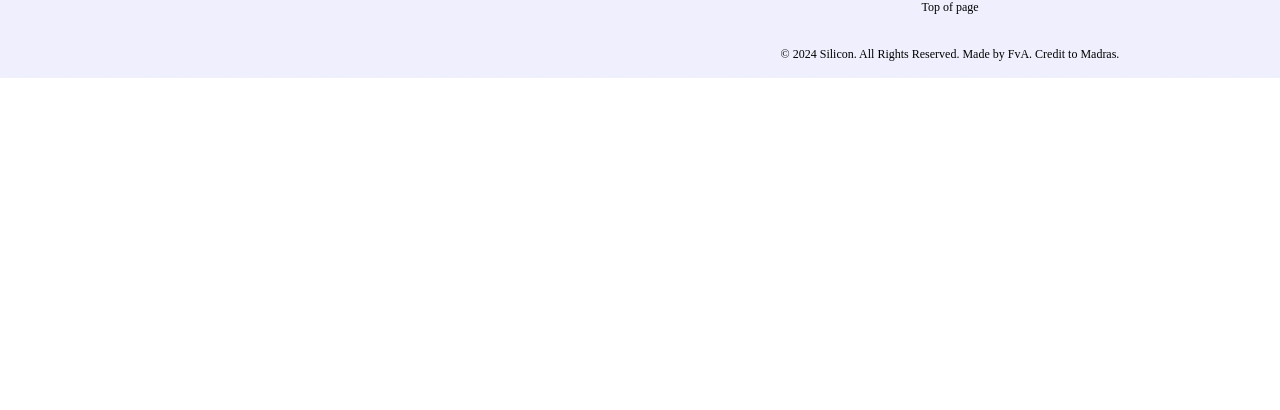
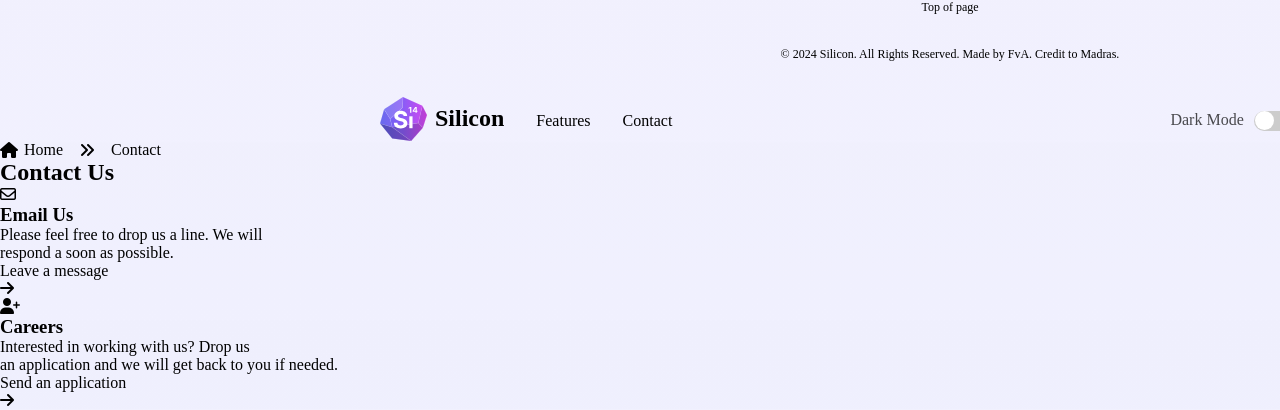
Before and after one commit to FvonAhn/Javafrontend, a React (Vite) app: page / in a window 1280 px wide. Shown: the part 5122-5532 px from the top of the page. Before the commit the page ends 5200 px from the top, so only its background shows below. Built offline with nearby package versions, Linux system fonts and the light colour scheme; no server answers.

Commit message:
Started adding stuff to the new contact page

```diff
--- a/src/App.jsx
+++ b/src/App.jsx
@@ -5,6 +5,7 @@ import ThirdPage from './Components/ThirdPage'
 import PageFour from './Components/PageFour'
 import FifthPage from './Components/FifthPage'
 import SixthPage from './Components/SixthPage'
+import Contact from './Components/Contact'
 
 function App  ()  {
 
@@ -29,6 +30,9 @@ function App  ()  {
       <section id="sixth-page">
         <SixthPage />
       </section>
+      <section id="test-page">
+        <Contact />
+      </section>
     </>
 
   )
--- a/src/Assets/css/styles.css
+++ b/src/Assets/css/styles.css
@@ -723,6 +723,19 @@ input:checked + .slider:before {
     font-weight: 100;
     font-size: 12px;
 }
+.contactPage {
+    display: grid;
+}
+.pageNavigation {
+    display: flex;
+    align-items: center;
+    gap: 1rem;
+}
+.home {
+    display: flex;
+    align-items: center;
+    gap: 6px;
+}
 /* #rickrolled {
     background-color: #0B0F19;
 } */
--- /dev/null
+++ b/src/Components/ConsultForm.jsx
@@ -0,0 +1,20 @@
+import React, { useState } from "react";
+
+function ConsultForm () {
+
+    return (
+
+        <div className="consultForm">
+            <form>
+                <h2>Get Online Consultation</h2>
+                <input type="full name" className="inputFullName" name="full name" placeholder="Your Full Name Here" />
+                <input type="email" className="inputEmail" name="email" placeholder="Your Email Here" />
+                <select onChange={handleSelection}></select>
+                <button className="">Make an appointment</button>
+            </form>
+        </div>
+
+    )
+
+}
+export default ConsultForm
--- /dev/null
+++ b/src/Components/Contact.jsx
@@ -0,0 +1,62 @@
+import React from "react";
+
+import Navbar from "./Navbar";
+import ConsultForm from "./ConsultForm";
+
+function Contact () {
+
+    return (
+
+        <>
+            <Navbar />
+            <div className="contactPage">
+
+                <div className="pageNavigation">
+                    <a href="#" className="home">
+                        <i className="fa-solid fa-house"></i>
+                        Home
+                    </a>
+                    <i class="fa-solid fa-angles-right"></i>
+                    <a href="#">Contact</a>
+                </div>
+
+
+                <h2 className="Headline">Contact Us</h2>
+
+                <div className="details">
+                    <div className="details-icon">
+                        <i className="fa-regular fa-envelope"></i>
+                    </div>
+                    <h3>Email Us</h3>
+                    <p>Please feel free to drop us a line. We will <br/>
+                    respond a soon as possible.</p>
+                    <nav href="#" className="contact-btn">
+                        <p>Leave a message</p>
+                        <i id="contact-icon" className="fa-solid fa-arrow-right"></i>
+                    </nav>
+                </div>
+
+                <div className="details">
+                    <div className="details-icon">
+                        <i className="fa-solid fa-user-plus"></i>
+                    </div>
+                    <h3>Careers</h3>
+                    <p>Interested in working with us? Drop us<br/>
+                    an application and we will get back to you if needed.</p>
+                    <nav href="#" className="contact-btn">
+                        <p>Send an application</p>
+                        <i id="contact-icon" className="fa-solid fa-arrow-right"></i>
+                    </nav>
+                </div>
+                <div className="consult-container">
+                    {/* <ConsultForm /> */}
+                </div>
+
+            </div>
+
+        </>
+
+    )
+
+}
+export default Contact
```
